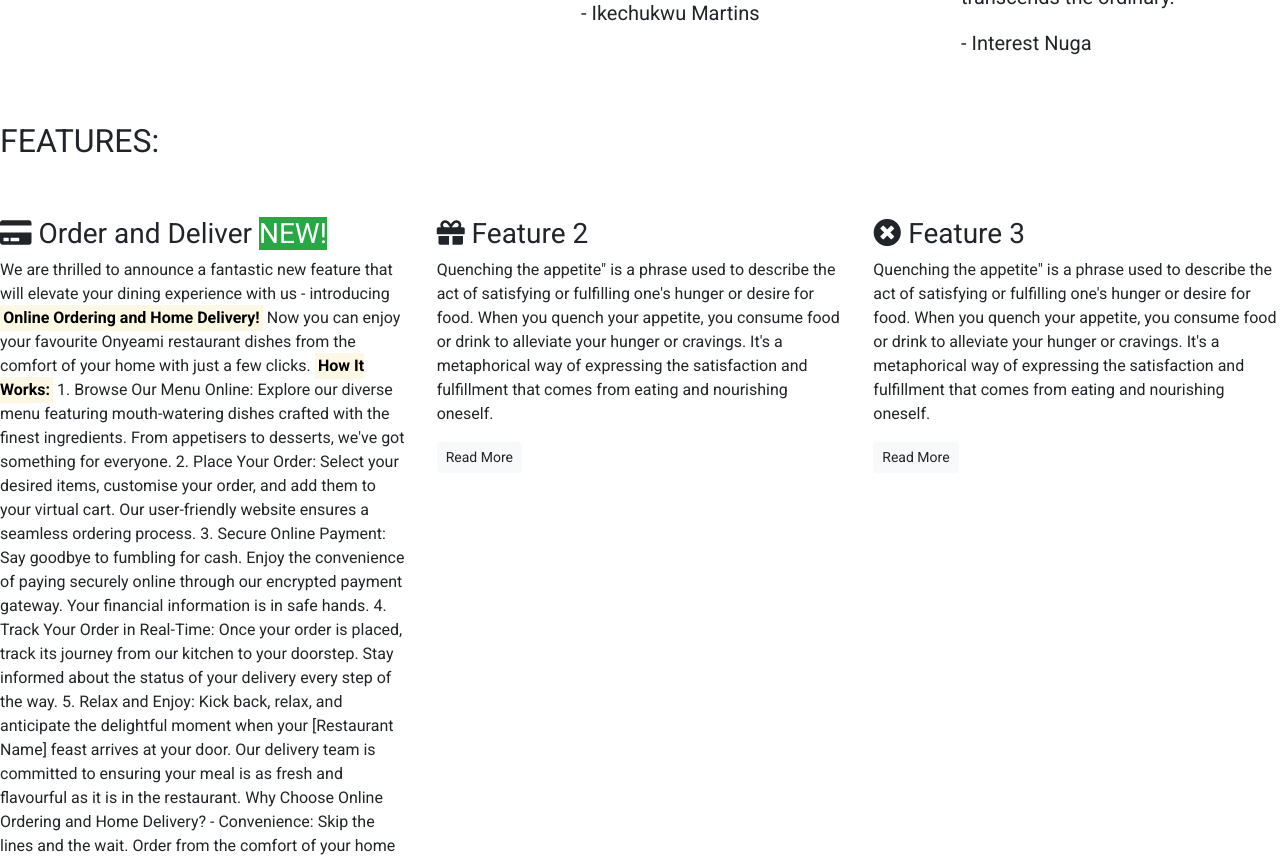
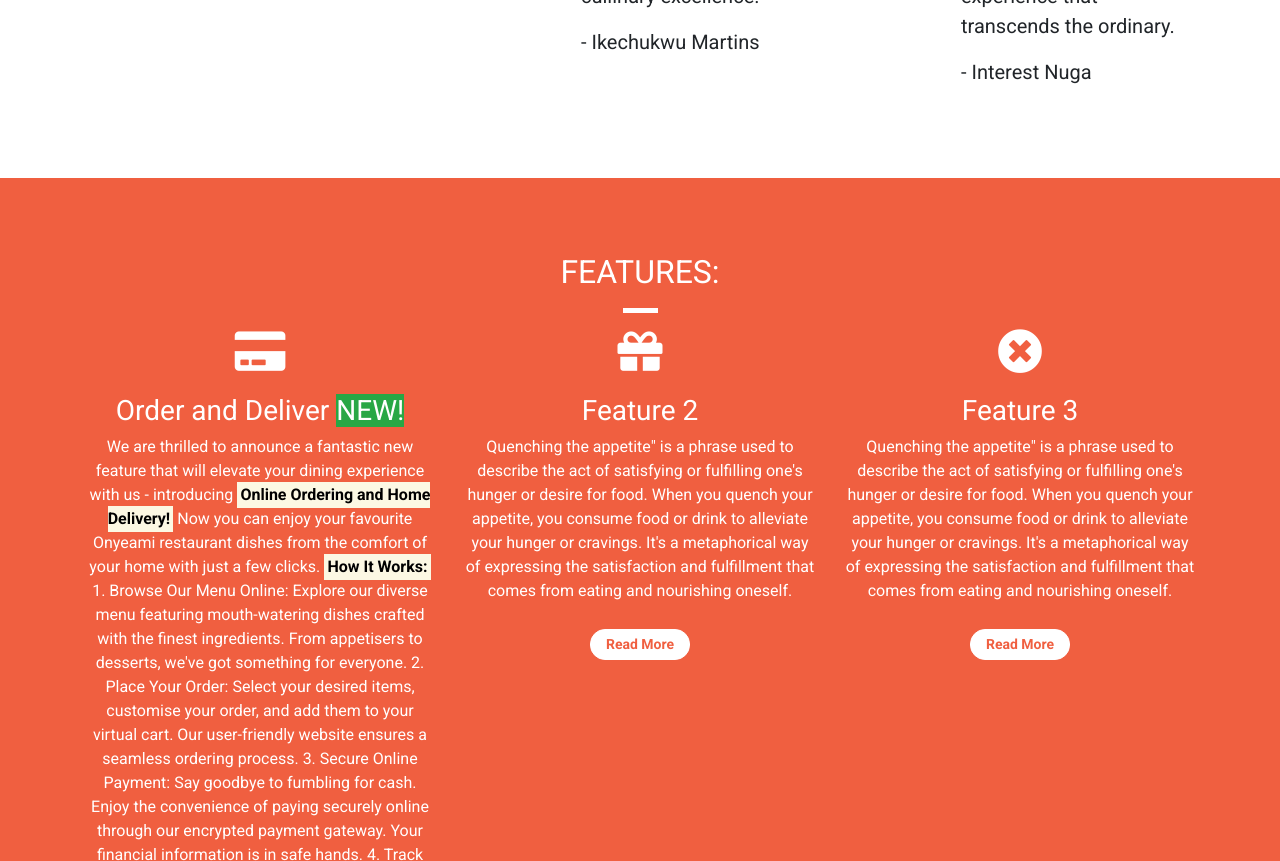
Before and after one commit to Onyeami/onyeamirestaurant, a plain HTML site: page index.html in a window 1280 px wide. Shown: the part 1428-2289 px from the top of the page. Drawn offline with nearby package versions, Linux system fonts and the light colour scheme.

Commit message:
information

```diff
--- a/asset/css/style.css
+++ b/asset/css/style.css
@@ -1,13 +1,21 @@
 body {
     font-family: 'Roboto', sans-serif;
 }
+
+.container-wrapper--red {
+    background-color: #f05f40;
+    color: white;
+}
+
 .ule {
     text-align: center;
 }
+
 .alert-container .col-12 {
     padding-left: 0;
     padding-right: 0;
 }
+
 .site-wide-alert {
     border-radius: 0;
     margin-bottom: 0;
@@ -15,6 +23,7 @@ body {
     background-color: #eec802;
     border-color: #eec802;
 }
+
 .callout-container {
     height: 100vh;
 
@@ -30,6 +39,7 @@ body {
 
     position: relative;
 }
+
 .opaque-overlay {
     position: absolute;
     top: 0;
@@ -38,25 +48,52 @@ body {
     width: 100%;
     background-color: rgba(red, green, blue, alpha);
 }
-.testimonies-container {
 
+/* Page headers */
+.page-header {
+    margin-bottom: 0;
+    border-bottom: 0;
+    text-align: center;
 }
-.features-container {
 
+.page-header h2 {
+    margin-top: 0;
 }
+
+.testimonies .page-header {
+    margin-bottom: 25px;
+}
+
 /* Block dividers */
+
 .block-divider {
     width: 75px;
     height: 5px;
     border: 0;
+    background-color: #444;
 }
+
 .block-divider--orange {
     background-color: #f05f40;
 }
+
 .block-divider--short {
     width: 35px;
 }
+
+.block-divider--white {
+    background-color: white;
+}
+
+/* Content containers */
+
+.content-container {
+    padding-top: 75px;
+    padding-bottom: 75px;
+}
+
 /* Navbar */
+
 .navalert-container {
     position: absolute;
     top: 0;
@@ -76,41 +113,51 @@ body {
 .navbar .navbar-toggler {
     border: 0;
 }
+
 .navbar-brand {
     font-weight: bold;
 }
+
 .navbar .navbar-nav a {
     font-weight: bold;
 }
+
 /* Jumbotron */
 .jumbotron {
     background-color: transparent;
 }
+
 .jumbotron-header {
     color: white;
     font-weight: bold;
     margin-bottom: 30px;
 }
+
 .jumbotron .lead {
     color: #a7a7a7;
     margin: 25px 0;
 }
+
 .jumbotron small {
     font-size: 80%;
     font-style: italic;
     color: #d0d0d0;
 }
+
 /* Buttons */
+
 .btn--cta {
     font-weight: bold;
     border-radius: 23px;
     width: 160px;
 }
+
 .btn--red {
     color: white;
     background-color: #f05f40;
     border-color: #f05f40;
 }
+
 .btn--red:hover,
 .btn--red:active,
 .btn--red:focus,
@@ -118,3 +165,24 @@ body {
     background-color: #df4929;
     border-color: #df4929;
 }
+
+.feature {
+    text-align: center;
+    margin-bottom: 40px;
+}
+
+.feature i {
+    margin-bottom: 20px;
+    font-size: 45px;
+    line-height: 45px;
+}
+
+.feature .btn {
+    background-color: white;
+    border-color: white;
+    border-radius: 15px;
+    min-width: 100px;
+    font-weight: bold;
+    margin-top: 10px;
+    color: #f05f40;
+}
--- a/index.html
+++ b/index.html
@@ -77,11 +77,13 @@
             <button class="btn btn-lg btn--cta btn--red">Order Now!</button>
         </div>
         <!-- Testimonies -->
-        <div class="container testimonies-container">
+        <div class="container-wrapper">
+        <div class="container testimonies-container content-container">
             <section class="testimonies">
                 <div class="row">
-                    <div class="col-12 my-5">
-                        <h2 class="text-uppercase">Testimonies</h2>
+                    <div class="col-12 page-header">
+                        <h2 class="text-uppercase">Testimonies:</h2>
+                        <hr class="block-divder block-divider--short">
                     </div>
                 </div>
                 <div class="row">
@@ -143,18 +145,21 @@
             </section>
             <!-- /.testimonies -->
         </div>
+        </div>
         <!-- Features -->
-        <div class="features-container">
+        <div class="container-wrapper container-wrapper--red">
+        <div class="container features-container content-container">
             <section class="features">
                 <div class="row">
-                    <div class="col-12 my-5">
+                    <div class="col-12 page-header">
                         <h2 class="text-uppercase">Features:</h2>
+                        <hr class="block-divider block-divider--short block-divider--white">
                     </div>
                 </div>
                 <div class="row">
                     <div class="col-12 col-md-6 col-lg-4">
                         <div class="feature">
-                            <h3><i class="fas fa-credit-card d-none d-sm-inline"></i> Order and Deliver <span class="badge-success">NEW!</span></h3>
+                            <h3><i class="fas fa-credit-card d-none d-sm-block"></i> Order and Deliver <span class="badge-success">NEW!</span></h3>
                             <p>
                                 We are thrilled to announce a fantastic new feature that will elevate your dining experience with us - introducing
                                 <strong><mark>Online Ordering and Home Delivery!</mark></strong> Now you can enjoy your favourite Onyeami restaurant
@@ -184,7 +189,7 @@
                     </div>
                     <div class="col-12 col-md-6 col-lg-4">
                         <div class="feature">
-                            <h3><i class="fas fa-gift d-none d-sm-inline"></i> Feature 2</h3>
+                            <h3><i class="fas fa-gift d-none d-sm-block"></i> Feature 2</h3>
                             <p>
                                 Quenching the appetite" is a phrase used to describe the act of satisfying or fulfilling one's hunger or desire for food.
                                 When you quench your appetite, you consume food or drink to alleviate your hunger or cravings. It's a metaphorical way
@@ -195,7 +200,7 @@
                     </div>
                     <div class="col-12 d-md-none d-lg-block col-lg-4">
                         <div class="feature">
-                            <h3><i class="fas fa-times-circle d-none d-sm-inline"></i> Feature 3</h3>
+                            <h3><i class="fas fa-times-circle d-none d-sm-block"></i> Feature 3</h3>
                             <p>
                                 Quenching the appetite" is a phrase used to describe the act of satisfying or fulfilling one's hunger or desire for food.
                                 When you quench your appetite, you consume food or drink to alleviate your hunger or cravings. It's a metaphorical way
@@ -207,6 +212,7 @@
                 </div>
             </section>
             <!-- /.Features -->
+        </div>
         </div>
         <div class="modal" tabindex="-1" role="dialog" id="SignUpModal">
             <div class="modal-dialog">
```
